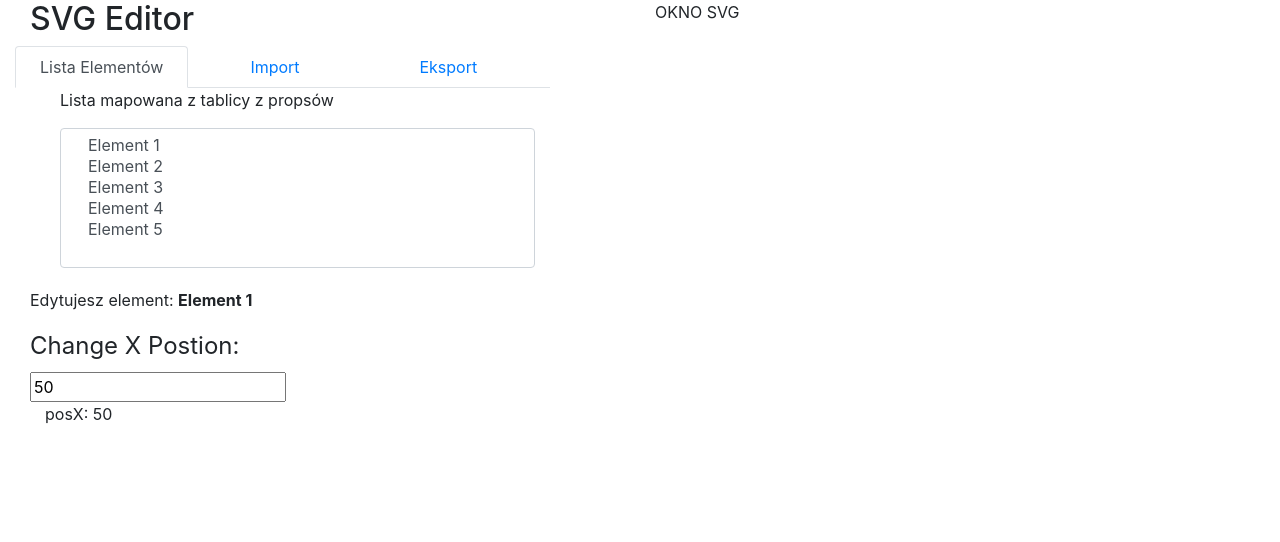
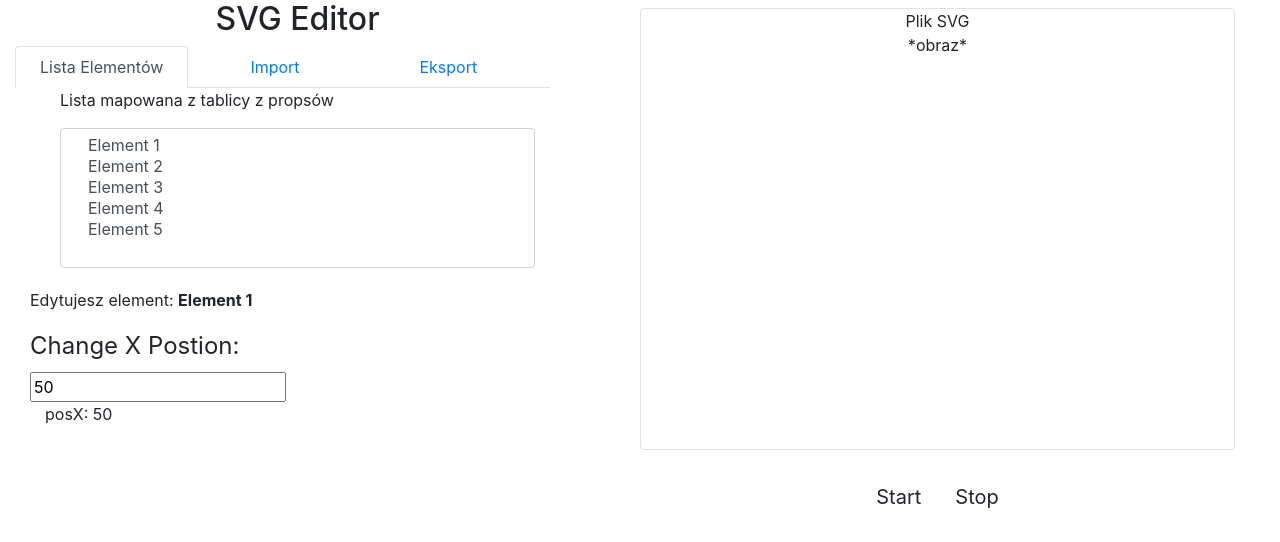
Before and after one commit to wasikm04/svg-animation-editor, a React (Create React App) app: page / in a window 1280 px wide. Shown: the top 542 px of the page. Built offline with nearby package versions, Linux system fonts and the light colour scheme; the HTML template or start-up script is replaced by a standard one.

Commit message:
SVGWindow divided into new components

```diff
--- a/src/ElementsList.js
+++ b/src/ElementsList.js
@@ -44,7 +44,7 @@ class ElementsList extends React.Component {
     render() {
       return (
         <div className="container row">
-          <h2 className="container row" >SVG Editor</h2>
+          <h2 className="text-center container  " >SVG Editor</h2>
           <br></br>
           <ul className="nav nav-tabs justify-content-center nav-justified nav-fill container row" role="tablist">
               <li className="nav-item">
@@ -74,12 +74,12 @@ class ElementsList extends React.Component {
               </select>
             </div>
             <div id="import" className="container tab-pane fade">
-            <h3>Importuj plik SVG</h3>
+            <h3 className="text-center">Importuj plik SVG</h3>
               <p>import z onChange podpiętym do funkcji przekazanej z App.js</p>
               <Upload/>
             </div>
             <div id="export" className="container tab-pane fade">
-            <h3>Eksportuj plik SVG</h3>
+            <h3 className="text-center">Eksportuj plik SVG</h3>
               <p>Zrzut całego state do pliku</p>
             </div>
           </div>
--- a/src/SVGWindow.js
+++ b/src/SVGWindow.js
@@ -1,12 +1,23 @@
 import React from 'react';
-
+import "./styles/App.css"
 class SVGWindow extends React.Component {
 
 
     render() {
       return (
-        <div className="container">
-          OKNO SVG
+        <div className="container mt-2 border rounded h-100 d-inline-block">
+            <div className="container fill panel panel-primary">
+              <div className="panel-heading text-center">Plik SVG</div>
+              <div className="panel-body container fill">
+                <div className="container fill text-center">*obraz*</div>
+              </div>
+              <div className="panel-footer">
+                <div className="text-center">
+                  <button type="button" className="btn primary btn-lg">Start</button>
+                  <button type="button" className="btn primary btn-lg">Stop</button>
+                </div>
+              </div>
+            </div>
         </div>
       );
     }
--- a/src/Upload.js
+++ b/src/Upload.js
@@ -19,10 +19,12 @@ class Upload extends React.Component {
     handleLoad(event) {
       var content = this.reader.result;
       var parser = new DOMParser();
+      console.log(content)
       content = parser.parseFromString(content, "image/svg+xml");
       var arr = Array.from(content.children)
       console.log(arr)
-      console.log(content.firstElementChild)
+      console.log(content.documentElement)
+      console.log(content.documentElement.attributes)
       this.setState({
         file: content.firstElementChild
       });
--- a/src/styles/App.css
+++ b/src/styles/App.css
@@ -19,6 +19,11 @@
   color: white;
 }
 
+.fill {
+  min-height: 100%;
+  height: 100%;
+}
+
 .App-link {
   color: #61dafb;
 }
```
